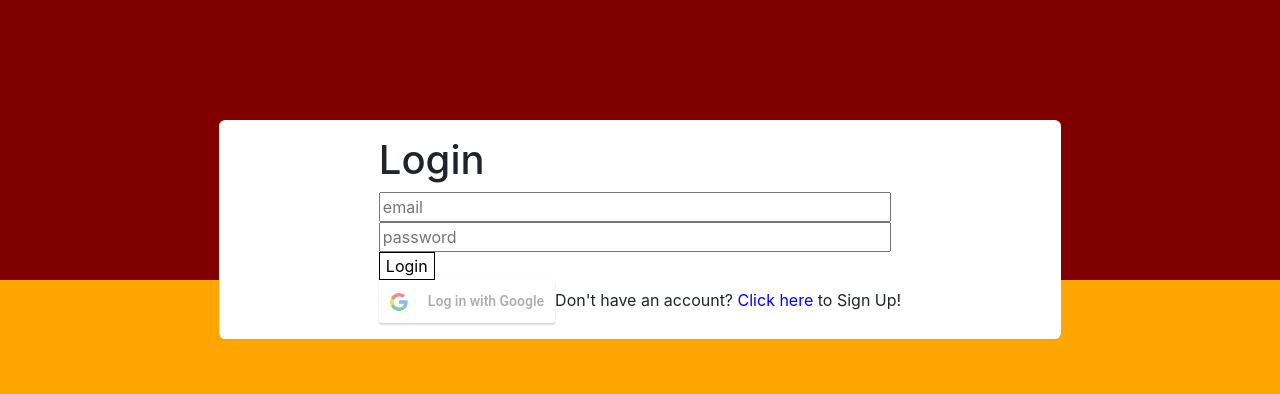
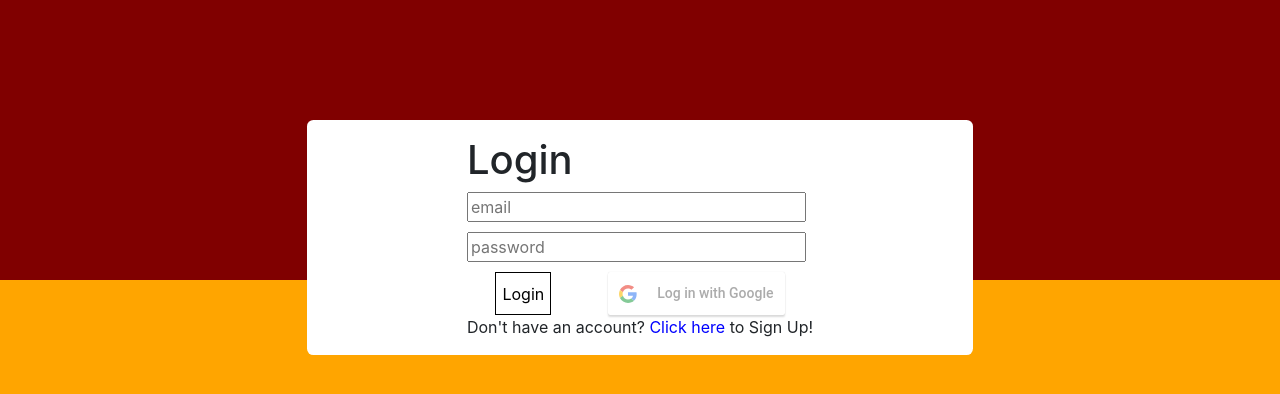
Before and after one commit to bissectra/chat, a React (Create React App) app: page /login in a window 1280 px wide. Shown: the top 394 px of the page. Built offline with nearby package versions, Linux system fonts and the light colour scheme; no server answers.

Commit message:
Login structure

```diff
--- a/src/components/AuthInput/index.js
+++ b/src/components/AuthInput/index.js
@@ -12,6 +12,7 @@ export default function AuthInput({ type, setter, placeholder, optional }) {
         placeholder={placeholder || type}
         onChange={(event) => setter(event.target.value)}
         required={!optional}
+        style={{marginBottom: 10}}
       />
       <br />
     </Fragment>
--- a/src/components/LoginCard/index.js
+++ b/src/components/LoginCard/index.js
@@ -29,8 +29,8 @@ export default function LoginCard() {
             Your credentials are incorrect.
           </p>
         ) : null}
+        <div className="submitContainer">
           <input type="submit" value="Login" />
-      </form>
           <GoogleLogin
             clientId={process.env.REACT_APP_GOOGLE_CLIENT_ID}
             buttonText="Log in with Google"
@@ -38,6 +38,8 @@ export default function LoginCard() {
             onFailure={handleGoogleLogin}
             cookiePolicy={"single_host_origin"}
           />
+        </div>
+      </form>
       <span id="unregistered-user-text">
         Don't have an account?&nbsp;
         <Link to="/signup">
--- a/src/components/LoginCard/styles.css
+++ b/src/components/LoginCard/styles.css
@@ -49,3 +49,8 @@ input[type="submit"] {
 #login-button {
   text-align: right;
 }
+
+.submitContainer {
+  display: flex;
+  justify-content: space-around;
+}
```
Lines whose indentation alone changed are shown as unchanged.
